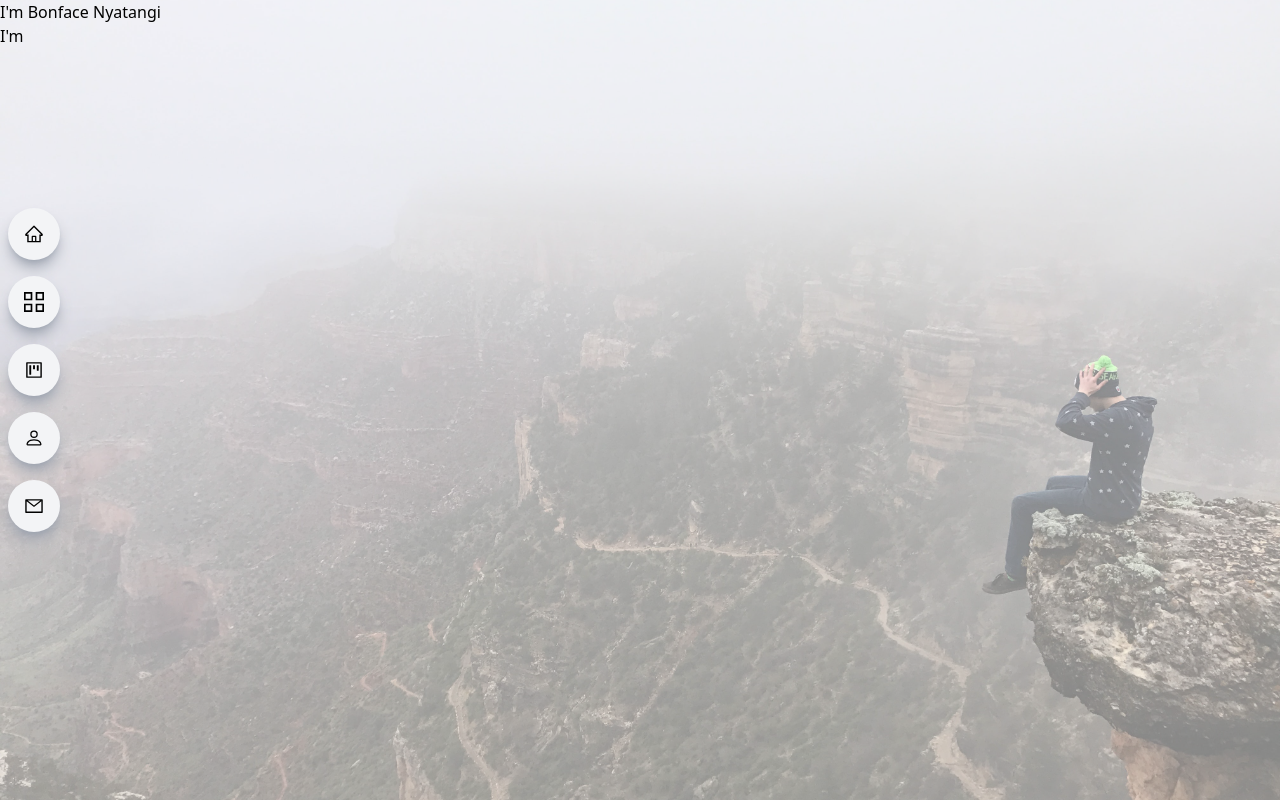
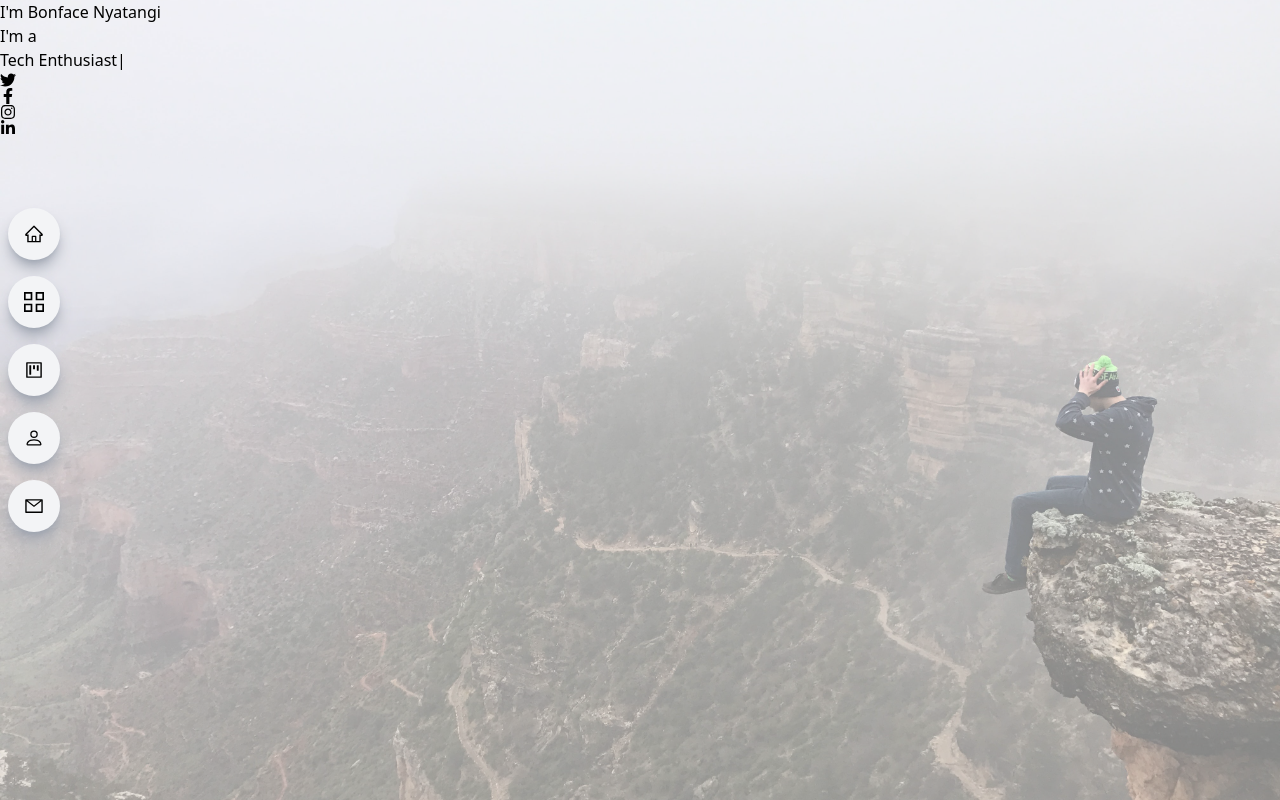
Before and after one commit to bonfacenyatangi/my_portfolio, a React (Vite) app: page / in a window 1280 px wide. Built offline with nearby package versions, Linux system fonts and the light colour scheme.

Commit message:
✨ 🎨 Add social media icons

```diff
--- a/src/components/Main.jsx
+++ b/src/components/Main.jsx
@@ -1,5 +1,12 @@
 import React from "react";
 import BgImage from "../assets/images/a.jpg";
+import { TypeAnimation } from "react-type-animation";
+import {
+  FaTwitter,
+  FaFacebookF,
+  FaInstagram,
+  FaLinkedinIn,
+} from "react-icons/fa";
 const Main = () => {
   return (
     <div id="main">
@@ -11,9 +18,34 @@ const Main = () => {
       <div className="w-full h-screen absolute top-0 left-0 bg-white/50">
         <div>
           <h1> I'm Bonface Nyatangi </h1>
-          <h2>I'm
-
+          <h2>
+            I'm a
+            <br />
+            <span></span>
+            <TypeAnimation
+              sequence={[
+                // Same substring at the start will only be typed out once, initially
+                "Developer",
+                2000, // wait 1s before replacing "Mice" with "Hamsters"
+                "Tech Enthusiast",
+                2000,
+                "Coder",
+                2000,
+                "Peasant Farmer",
+                2000,
+              ]}
+              wrapper="span"
+              speed={50}
+              style={{ fontSize: "1em", display: "inline-block" }}
+              repeat={Infinity}
+            />
           </h2>
+          <div>
+            <FaTwitter />
+            <FaFacebookF />
+            <FaInstagram />
+            <FaLinkedinIn />
+          </div>
         </div>
       </div>
     </div>
```
